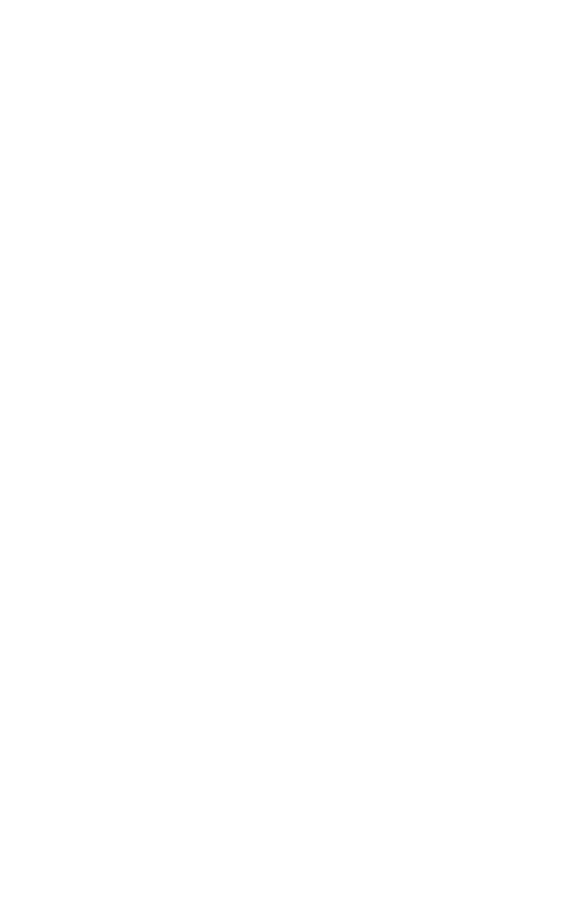
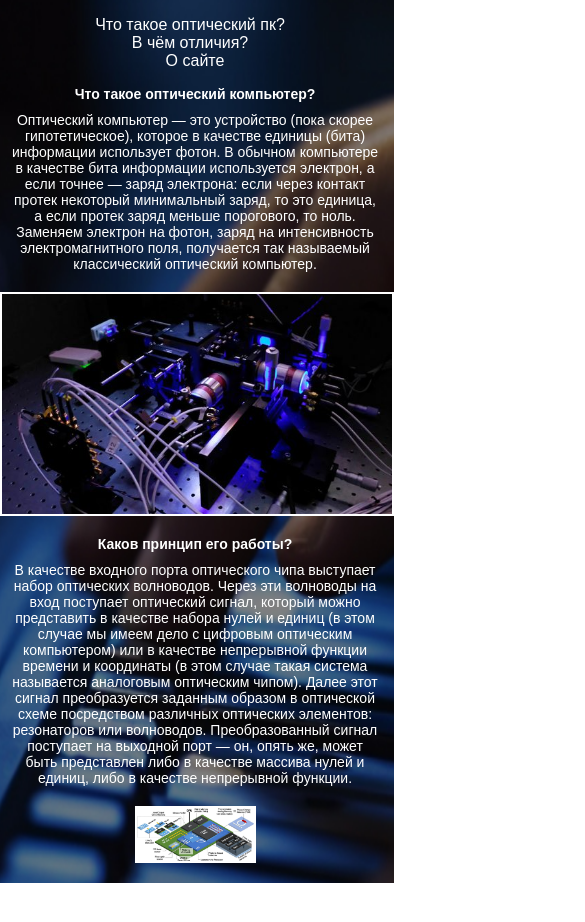
Before and after one commit to argeniumoff/sait, a plain HTML site: page index.html in a window 390 px wide. Shown: the top 922 px of the page, 585 px wide, since content can reach past the window. After the commit the page ends 883 px from the top, so only its background shows below. Drawn offline with Linux system fonts and the light colour scheme; a web font is replaced by a local one.

Commit message:
adaptiv fix

```diff
--- a/scs.css
+++ b/scs.css
@@ -1,3 +1,4 @@
+
 body {
     max-width: 1920px;
     max-height:1080px;
@@ -14,95 +15,121 @@ body {
 
 .menu-list {
     display: flex;
+    flex-direction: column; /* Вертикальное меню на мобильных */
+    align-items: center; /* Центрирование пунктов меню */
     list-style-type: none;
-    text-align: center;
-    font-family: 'Montserrat', sans-serif;
-
+    padding: 0; /* Убираем дефолтные отступы */
 }
 
 .menu-item:not(:last-child) {
-    margin-right: 63px;
-    text-align: center;
+    margin-bottom: 10px; /* Добавляем отступы между пунктами меню */
 }
 
 .menu-item a {
     text-decoration: none;
     color: white;
-    text-align: center;
 }
 
-.main-za {
-    margin: 0px 100px 60px 600px;
-    font-size: 35px;
+/* Простые блоки с текстами и изображениями */
+.main-za,
+.main-text,
+.main-img,
+.quote,
+.main2-za,
+.main2-text,
+.main2-img,
+.main3-za,
+.main3-text,
+.main4-za,
+.main4-text {
+    margin: 20px; /* Универсальный отступ для всех элементов */
+    font-size: 18px; /* Меньший размер шрифта для мобильных устройств */
+    text-align: center; /* Центрирование текста */
+    width: auto; /* Автоматическая ширина для растяжения на весь блок */
 }
 
-.main-text {
-    margin: 10px 1000px 80px 100px;
-    font-weight: 300;
-    font-size: 23px;
-    line-height: 32px;
-}
-
+/* Изображения делаем резиновыми */
 .main-img {
-    border: 3px solid #fff;
-    margin: -360px 100px 80px 1050px;
-}
-
-.quote {
-    font-weight: 400;
-    font-size: 18px;
-    line-height: 21px;
-    margin-left: 0;
-    opacity: 0.7;
-}
-
-.main2-za {
-    margin: 0px 100px 60px 680px;
-    font-size: 35px;
-}
-
-.main2-text {
-    margin: 10px 100px 80px 1000px;
-    font-weight: 300;
-    font-size: 23px;
-    line-height: 32px;
+    max-width: 100%;
+    height: auto;
+    border: 2px solid #fff;
+    display: block;
+    margin-left: auto;
+    margin-right: auto;
 }
 
 .main2-img {
-    border: 3px solid #fff;
-    margin: -460px 100px 80px 150px;
+    max-width: 100%;
+    height: auto;
+    border: 2px solid #fff;
+    display: block;
+    margin-left: auto;
+    margin-right: auto;
+    width: 30%;
 }
 
-.main3-za {
-    margin: 0px 100px 30px 500px;
-    font-size: 35px;
+/* Кнопка */
+.glow-on-hover {
+    width: 220px;
+    height: 50px;
+    border-radius: 10px;
+    display: block;
+    margin: 20px auto; /* Центрирование кнопки */
 }
 
-.main3-text {
-    margin: 10px 100px 80px 100px;
-    font-weight: 300;
-    font-size: 23px;
-    line-height: 32px;
+/* Общие стили */
+.info,
+.button-info {
     text-align: center;
+    margin: 20px;
 }
 
-.main4-za {
-    text-align: center;
-    margin: 0px 00px 30px 00px;
-    font-size: 35px;
+/* Медиа-запросы */
+@media (max-width: 768px) {
+    .menu-list {
+        flex-direction: row;
+        justify-content: center;
+        flex-wrap: wrap;
+    }
+
+    .menu-item:not(:last-child) {
+        margin-right: 10px; /* Горизонтальные отступы для горизонтального меню */
+        margin-bottom: 0;
+    }
+
+    /* Отступы для блоков и текста */
+    .main-za,
+    .main-text,
+    .quote,
+    .main2-za,
+    .main2-text,
+    .main3-za,
+    .main3-text,
+    .main4-za,
+    .main4-text {
+        margin: 10px;
+        font-size: 16px; /* Еще меньше размер шрифта для планшетов и небольших экранов */
+    }
 }
 
-.main4-text {
-    margin: 10px 100px 80px 100px;
-    font-weight: 300;
-    font-size: 23px;
-    line-height: 32px;
-    text-align: center;
-}
+@media (max-width: 480px) {
+    /* Установка флекс-направления и отмена флекса для мобильны версии */
+    .menu-list {
+        flex-direction: column;
+    }
 
-.info {
-    text-align: center;
-    margin: 180px 0px 0px 0px;
+    /* Стилизация блоков под мобильные устройства */
+    .main-za,
+    .main-text,
+    .quote,
+    .main2-za,
+    .main2-text,
+    .main3-za,
+    .main3-text,
+    .main4-za,
+    .main4-text {
+        font-size: 14px; /* Предельно маленький размер шрифта для мобильных устройств */
+    }
 }
 
 .glow-on-hover {
```
